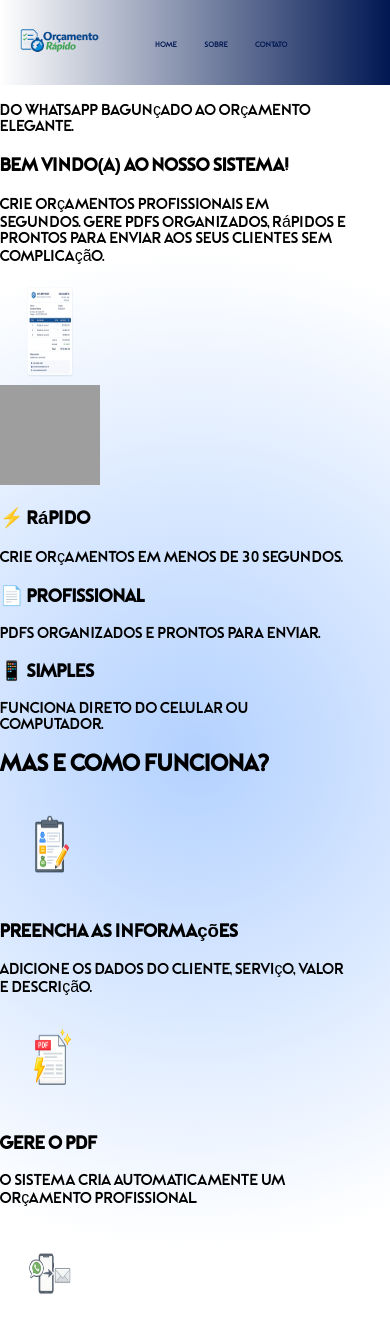
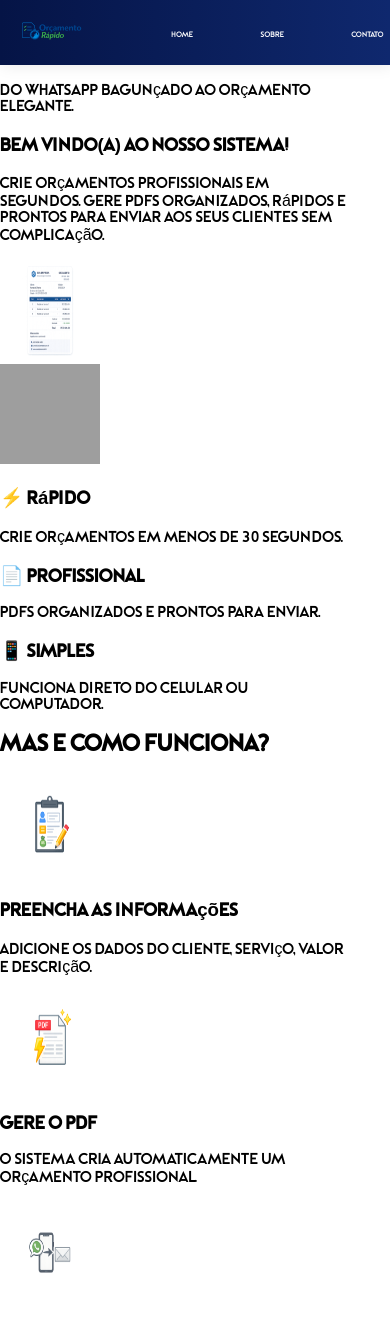
Before and after one commit to nathalidev/estudos_python, a Flask app: page / in a window 390 px wide. Shown: the top 1322 px of the page. Run offline with Flask 3, Linux system fonts and the light colour scheme; grey boxes are pictures that could not be loaded.

Commit message:
atualiza estilos do CSS, ajusta gradientes de fundo e corrige tamanhos de elementos

```diff
--- a/projeto_pratica/static/css/style.css
+++ b/projeto_pratica/static/css/style.css
@@ -4,7 +4,6 @@
 }
 
 body {
-    background: radial-gradient(500px, rgb(179, 209, 255), white);
     display: flex;
     margin: 0;
     font-family: 'MinhaFonte', sans-serif;
@@ -17,7 +16,14 @@ nav{
     left: 0;
     width: 10%;
     margin-right: 2%;
-    background: linear-gradient(to top, rgb(0, 23, 82), white);
+    background: linear-gradient(
+        180deg,
+        rgb(255, 255, 255) 0%,
+        rgb(188, 197, 221) 60%,
+        rgb(10, 35, 110) 100%
+    );
+
+    box-shadow: 2px 0 15px rgba(0,0,0,0.1);
 }
 
 main {
@@ -28,7 +34,11 @@ main {
 a{
     text-decoration: none;
     color: rgb(0, 23, 82);
-    font-size: clamp(0.5rem, 1vw, 1.5rem)
+    font-size: clamp(0.5rem, 1vw, 1.5rem);
+}
+
+a:hover{
+    color: rgb(96, 127, 173);
 }
 
 li{
@@ -36,7 +46,7 @@ li{
 }
 
 #logo-sistema{
-    width: clamp(3rem, 70%, 8rem);
+    width: 100%;
     height: auto;
     object-fit: contain;
 }
@@ -68,12 +78,21 @@ img{
 }
 
 @media (max-width: 430px){
+    #logo-sistema{
+        width: 25%
+    }
+
     nav{
         position: relative;
         top: 0;
         width: 100%;
         height: 1%;
-        background: linear-gradient(to left, rgb(0, 23, 82), white);
+        background: linear-gradient(
+            to right,
+            rgb(5, 20, 70) 0%,
+            rgb(15, 40, 110) 100%
+        );
+        box-shadow: 2px 0 15px rgba(0,0,0,0.1);
     }
 
     #ul_navbar{
@@ -82,13 +101,16 @@ img{
         width: 100%;
         flex-direction: row;
         align-items: center;
+        justify-content: space-around;
     }
-
-    li{
-    margin-left: 5%;
-}
 
     body{
         flex-direction: column;
     }
+
+    a{
+        color: white;
+    }
+
+
 }
```
